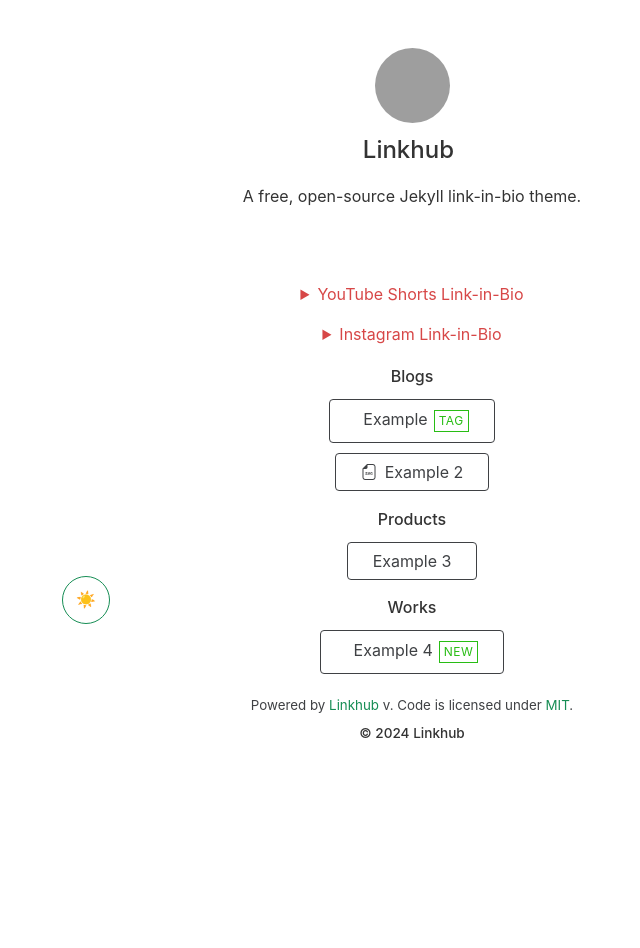
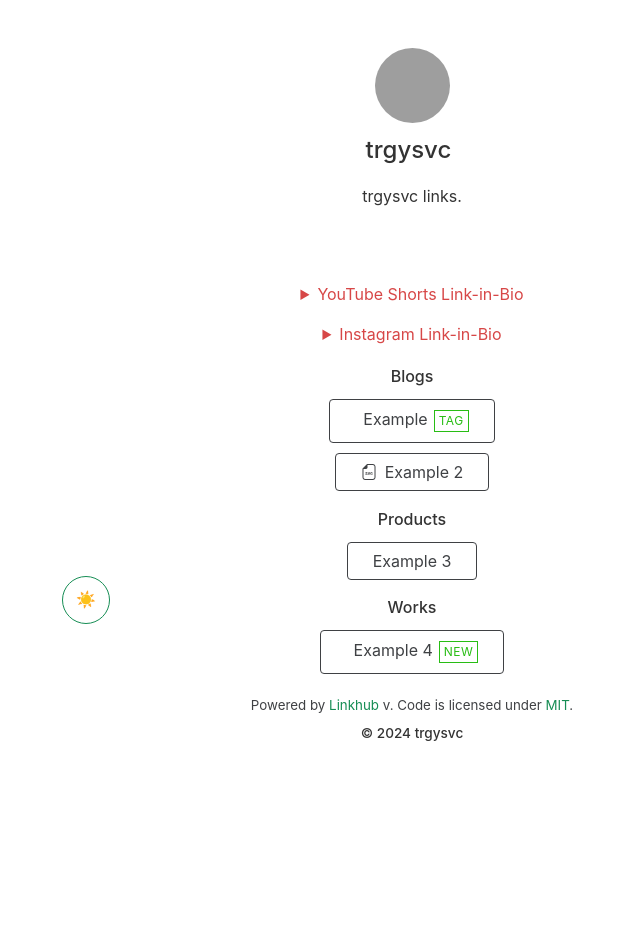
Before and after one commit to trgysvc/links, a Jekyll site: the page built from index.html, in a window 1280 px wide. Shown: the whole page, without its empty margins (228-868 px from the left). Built offline with Jekyll 4.4.1, drawn with Linux system fonts in a browser that asks for light colours; nearby versions of some CDN libraries; grey boxes are pictures that could not be loaded.

Commit message:
Update _config.yml

```diff
--- a/_config.yml
+++ b/_config.yml
@@ -2,9 +2,9 @@
 theme: linkhub-jekyll-theme
 
 # Site Configuration
-name: Linkhub  # Name of your website
+name: trgysvc  # Name of your website
 tagline: Links  # Set your preferred page title
-description: A free, open-source Jekyll link-in-bio theme.  # Also used as a meta description
+description: trgysvc links.  # Also used as a meta description
 favicon:
   path: https://i.ibb.co/SBRmBmt/favicon.png # Path / URL to the favicon of your website (e.g., 'assets/images/favicon.png')
   type: png # File format of image. Change according to your image. Supported types: https://developer.mozilla.org/en-US/docs/Web/Media/Formats/Image_types
@@ -13,7 +13,7 @@ url: https://trgysvc.github.io/links/ # URL of your website
 locale: en_GB # The value specifies the locale in which these tags are marked up. It follows the format `language_TERRITORY`.
 ga4: # Google Analytics 4 measurement ID, for e.g. G-XXXXXXX (optional). Remove it if it’s not needed.
 twitter:
-  username: UserName # Used for SEO
+  username: trgysvc # Used for SEO
 image:
   path: assets/images/example.jpg # Used for SEO (og:image, twitter:image)
   type: jpeg # File format of image.
```
